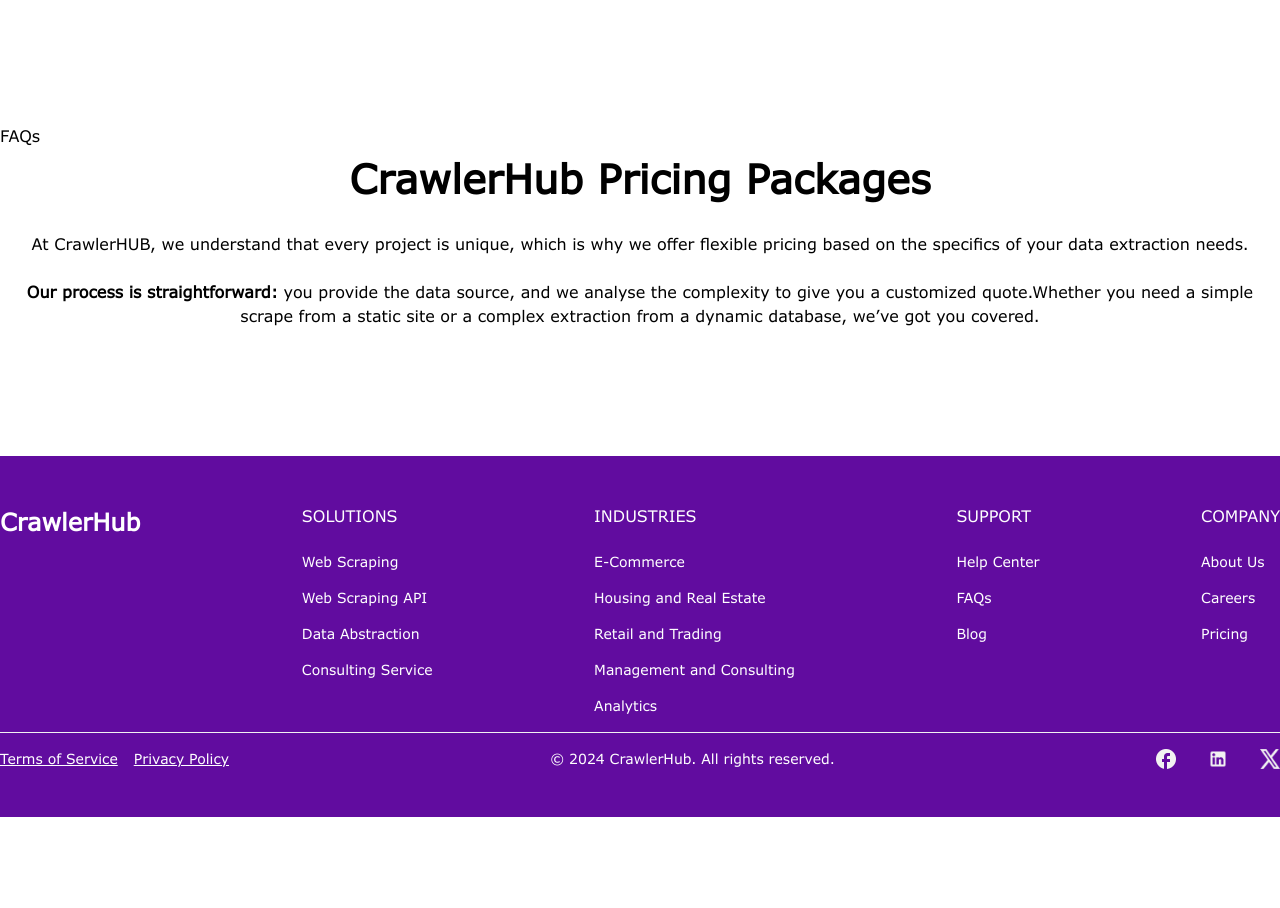
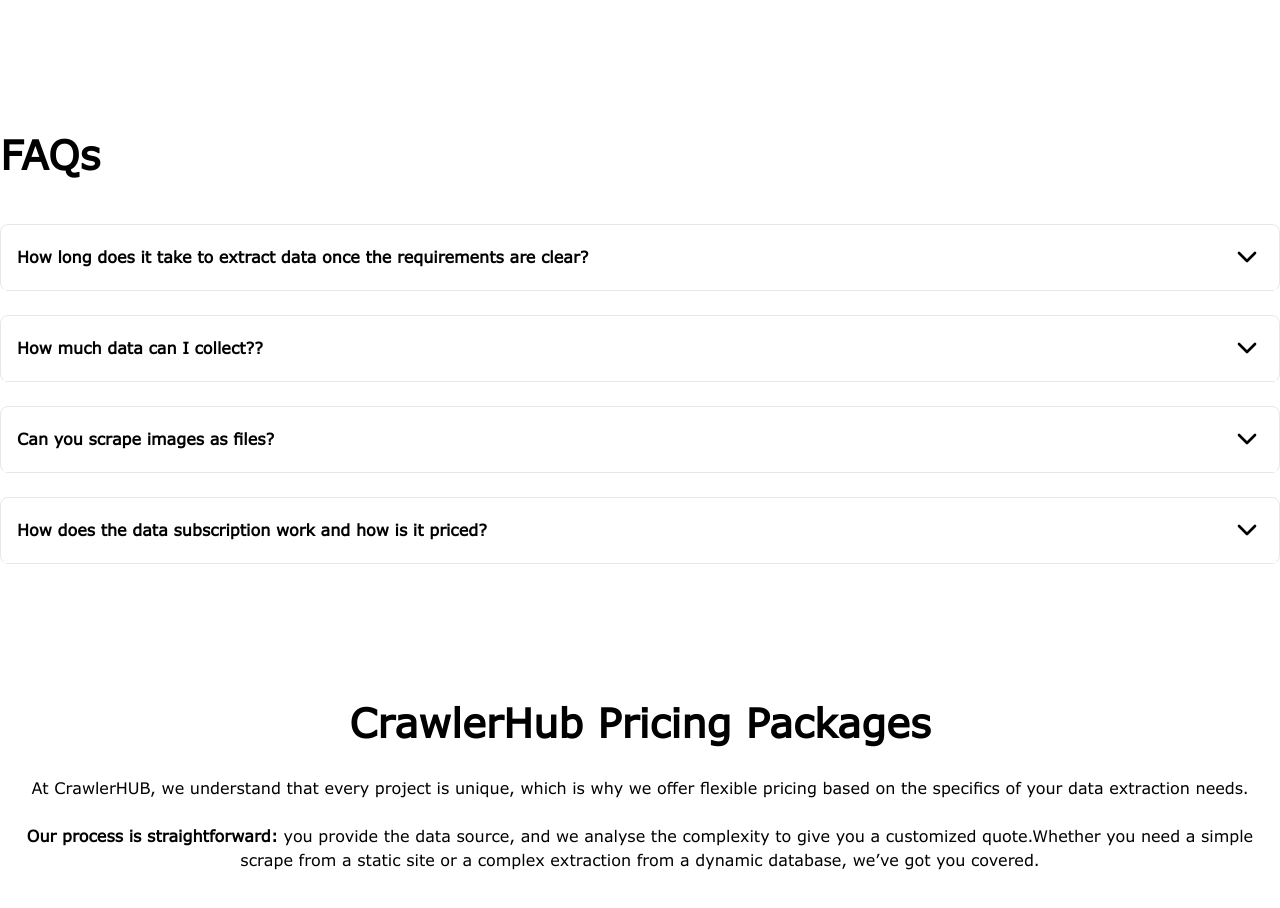
Before and after one commit to beecodeguy/crawlhub, a Next.js app: page /pricing in a window 1280 px wide. Shown: the part 1920-2828 px from the top of the page. Before the commit the page ends 2737 px from the top, so only its background shows below. Built offline with nearby package versions, Linux system fonts and the light colour scheme.

Commit message:
working on accordion

```diff
--- a/package.json
+++ b/package.json
@@ -12,6 +12,7 @@
     "@hookform/error-message": "^2.0.1",
     "@hookform/resolvers": "^3.9.0",
     "@prisma/client": "^5.18.0",
+    "@radix-ui/react-accordion": "^1.2.0",
     "@radix-ui/react-dialog": "^1.1.1",
     "@radix-ui/react-dropdown-menu": "^2.1.1",
     "@radix-ui/react-label": "^2.1.0",
--- a/src/app/(webpage)/pricing/_components/FAQs.tsx
+++ b/src/app/(webpage)/pricing/_components/FAQs.tsx
@@ -1,7 +1,57 @@
 import React from "react";
+import {
+  Accordion,
+  AccordionContent,
+  AccordionItem,
+  AccordionTrigger,
+} from "@/components/ui/accordion";
 
 const FAQs = () => {
-  return <div>FAQs</div>;
+  return (
+    <div className="container mx-auto flex flex-col gap-5 mb-[128px]">
+      <span className="typography-h2">FAQs</span>
+      <div>
+        <Accordion
+          type="single"
+          collapsible
+          className="w-full flex flex-col gap-3"
+        >
+          <AccordionItem value="item-1">
+            <AccordionTrigger>
+              How long does it take to extract data once the requirements are
+              clear?
+            </AccordionTrigger>
+            <AccordionContent>
+              Yes. It adheres to the WAI-ARIA design pattern.
+            </AccordionContent>
+          </AccordionItem>
+          <AccordionItem value="item-2">
+            <AccordionTrigger>How much data can I collect??</AccordionTrigger>
+            <AccordionContent>
+              There is no limit to how much data you can collect. Data projects
+              are priced based on scale and complexity.
+            </AccordionContent>
+          </AccordionItem>
+          <AccordionItem value="item-3">
+            <AccordionTrigger>Can you scrape images as files?</AccordionTrigger>
+            <AccordionContent>
+              Yes. It&apos;s animated by default, but you can disable it if you
+              prefer.
+            </AccordionContent>
+          </AccordionItem>
+          <AccordionItem value="item-4">
+            <AccordionTrigger>
+              How does the data subscription work and how is it priced?
+            </AccordionTrigger>
+            <AccordionContent>
+              Yes. It&apos;s animated by default, but you can disable it if you
+              prefer.
+            </AccordionContent>
+          </AccordionItem>
+        </Accordion>
+      </div>
+    </div>
+  );
 };
 
 export default FAQs;
--- /dev/null
+++ b/src/components/ui/accordion.tsx
@@ -0,0 +1,58 @@
+"use client"
+
+import * as React from "react"
+import * as AccordionPrimitive from "@radix-ui/react-accordion"
+import { ChevronDown } from "lucide-react"
+
+import { cn } from "@/lib/utils"
+
+const Accordion = AccordionPrimitive.Root
+
+const AccordionItem = React.forwardRef<
+  React.ElementRef<typeof AccordionPrimitive.Item>,
+  React.ComponentPropsWithoutRef<typeof AccordionPrimitive.Item>
+>(({ className, ...props }, ref) => (
+  <AccordionPrimitive.Item
+    ref={ref}
+    className={cn("border rounded-lg", className)}
+    {...props}
+  />
+))
+AccordionItem.displayName = "AccordionItem"
+
+const AccordionTrigger = React.forwardRef<
+  React.ElementRef<typeof AccordionPrimitive.Trigger>,
+  React.ComponentPropsWithoutRef<typeof AccordionPrimitive.Trigger>
+>(({ className, children, ...props }, ref) => (
+  <AccordionPrimitive.Header className="flex">
+    <AccordionPrimitive.Trigger
+      ref={ref}
+      className={cn(
+        "flex flex-1 items-center border-b-[1px] border-white  font-bold justify-between p-2 typograyhy-h5 transition-all hover:underline data-[state=open]:bg-primary data-[state=open]:text-white [&[data-state=open]>svg]:rotate-180",
+        className
+      )}
+      {...props}
+    >
+      {children}
+      <ChevronDown className="h-4 w-4 shrink-0 transition-transform duration-200" />
+    </AccordionPrimitive.Trigger>
+  </AccordionPrimitive.Header>
+))
+AccordionTrigger.displayName = AccordionPrimitive.Trigger.displayName
+
+const AccordionContent = React.forwardRef<
+  React.ElementRef<typeof AccordionPrimitive.Content>,
+  React.ComponentPropsWithoutRef<typeof AccordionPrimitive.Content>
+>(({ className, children, ...props }, ref) => (
+  <AccordionPrimitive.Content
+    ref={ref}
+    className="overflow-hidden text-sm transition-all data-[state=closed]:animate-accordion-up data-[state=open]:text-white data-[state=open]:bg-primary data-[state=open]:animate-accordion-down"
+    {...props}
+  >
+    <div className={cn("p-2", className)}>{children}</div>
+  </AccordionPrimitive.Content>
+))
+
+AccordionContent.displayName = AccordionPrimitive.Content.displayName
+
+export { Accordion, AccordionItem, AccordionTrigger, AccordionContent }
--- a/tailwind.config.js
+++ b/tailwind.config.js
@@ -10,99 +10,111 @@
   prefix: "",
   theme: {
   	spacing: {
-      1: "8px",
-      2: "16px",
-      3: "24px",
-      4: "32px",
-      5: "40px",
-      6: "48px",
-      7: "56px",
-      8: "64px",
+  		'1': '8px',
+  		'2': '16px',
+  		'3': '24px',
+  		'4': '32px',
+  		'5': '40px',
+  		'6': '48px',
+  		'7': '56px',
+  		'8': '64px'
   	},
-
   	fontFamily: {
-      sans: ["var(--font-verdana-pro)"],
+  		sans: ["var(--font-verdana-pro)"]
   	},
   	extend: {
   		screens: {
-        xs: "480px",
-        // => @media (min-width: 480px) { ... }
-
-        sm: "640px",
-        // => @media (min-width: 640px) { ... }
-
-        md: "768px",
-        // => @media (min-width: 768px) { ... }
-
-        lg: "1024px",
-        // => @media (min-width: 1024px) { ... }
-
-        xl: "1280px",
-        // => @media (min-width: 1280px) { ... }
-
-        "2xl": "1536px",
-        // => @media (min-width: 1536px) { ... }
-
-        "3xl": "2080px",
-        // => @media (min-width: 2560px) { ... }
+  			xs: '480px',
+  			sm: '640px',
+  			md: '768px',
+  			lg: '1024px',
+  			xl: '1280px',
+  			'2xl': '1536px',
+  			'3xl': '2080px'
   		},
   		colors: {
-        border: "hsl(var(--border))",
-        input: "hsl(var(--input))",
-        ring: "hsl(var(--ring))",
-        background: "hsl(var(--background))",
-        "bg-white": "var(--bg-white)",
-        foreground: "hsl(var(--foreground))",
-        "light-grey": "var(--light-grey)",
+  			border: 'hsl(var(--border))',
+  			input: 'hsl(var(--input))',
+  			ring: 'hsl(var(--ring))',
+  			background: 'hsl(var(--background))',
+  			'bg-white': 'var(--bg-white)',
+  			foreground: 'hsl(var(--foreground))',
+  			'light-grey': 'var(--light-grey)',
   			primary: {
-          DEFAULT: "var(--primary)",
-          foreground: "hsl(var(--primary-foreground))",
+  				DEFAULT: 'var(--primary)',
+  				foreground: 'hsl(var(--primary-foreground))'
   			},
   			secondary: {
-          DEFAULT: "var(--secondary)",
-          foreground: "hsl(var(--secondary-foreground))",
+  				DEFAULT: 'var(--secondary)',
+  				foreground: 'hsl(var(--secondary-foreground))'
   			},
   			destructive: {
-          DEFAULT: "hsl(var(--destructive))",
-          foreground: "hsl(var(--destructive-foreground))",
+  				DEFAULT: 'hsl(var(--destructive))',
+  				foreground: 'hsl(var(--destructive-foreground))'
   			},
   			muted: {
-          DEFAULT: "hsl(var(--muted))",
-          foreground: "hsl(var(--muted-foreground))",
+  				DEFAULT: 'hsl(var(--muted))',
+  				foreground: 'hsl(var(--muted-foreground))'
   			},
   			accent: {
-          DEFAULT: "hsl(var(--accent))",
-          foreground: "hsl(var(--accent-foreground))",
+  				DEFAULT: 'hsl(var(--accent))',
+  				foreground: 'hsl(var(--accent-foreground))'
   			},
   			popover: {
-          DEFAULT: "hsl(var(--popover))",
-          foreground: "hsl(var(--popover-foreground))",
+  				DEFAULT: 'hsl(var(--popover))',
+  				foreground: 'hsl(var(--popover-foreground))'
   			},
   			card: {
-          DEFAULT: "hsl(var(--card))",
-          foreground: "hsl(var(--card-foreground))",
-        },
+  				DEFAULT: 'hsl(var(--card))',
+  				foreground: 'hsl(var(--card-foreground))'
+  			}
   		},
   		borderRadius: {
-        lg: "var(--radius)",
-        md: "calc(var(--radius) - 2px)",
-        sm: "calc(var(--radius) - 4px)",
+  			lg: 'var(--radius)',
+  			md: 'calc(var(--radius) - 2px)',
+  			sm: 'calc(var(--radius) - 4px)'
   		},
   		keyframes: {
-        "accordion-down": {
-          from: { height: "0" },
-          to: { height: "var(--radix-accordion-content-height)" },
+  			'accordion-down': {
+  				from: {
+  					height: '0'
   				},
-        "accordion-up": {
-          from: { height: "var(--radix-accordion-content-height)" },
-          to: { height: "0" },
+  				to: {
+  					height: 'var(--radix-accordion-content-height)'
+  				}
   			},
+  			'accordion-up': {
+  				from: {
+  					height: 'var(--radix-accordion-content-height)'
+  				},
+  				to: {
+  					height: '0'
+  				}
+  			},
+  			'accordion-down': {
+  				from: {
+  					height: '0'
+  				},
+  				to: {
+  					height: 'var(--radix-accordion-content-height)'
+  				}
+  			},
+  			'accordion-up': {
+  				from: {
+  					height: 'var(--radix-accordion-content-height)'
+  				},
+  				to: {
+  					height: '0'
+  				}
+  			}
   		},
   		animation: {
-        "accordion-down": "accordion-down 0.2s ease-out",
-        "accordion-up": "accordion-up 0.2s ease-out",
-      },
-    },
+  			'accordion-down': 'accordion-down 0.2s ease-out',
+  			'accordion-up': 'accordion-up 0.2s ease-out',
+  			'accordion-down': 'accordion-down 0.2s ease-out',
+  			'accordion-up': 'accordion-up 0.2s ease-out'
+  		}
+  	}
   },
   plugins: [require("tailwindcss-animate")],
 };
```
Also changed, not shown: 1 other file (tests, documents, lock files or other folders). Lines whose indentation alone changed are shown as unchanged.
